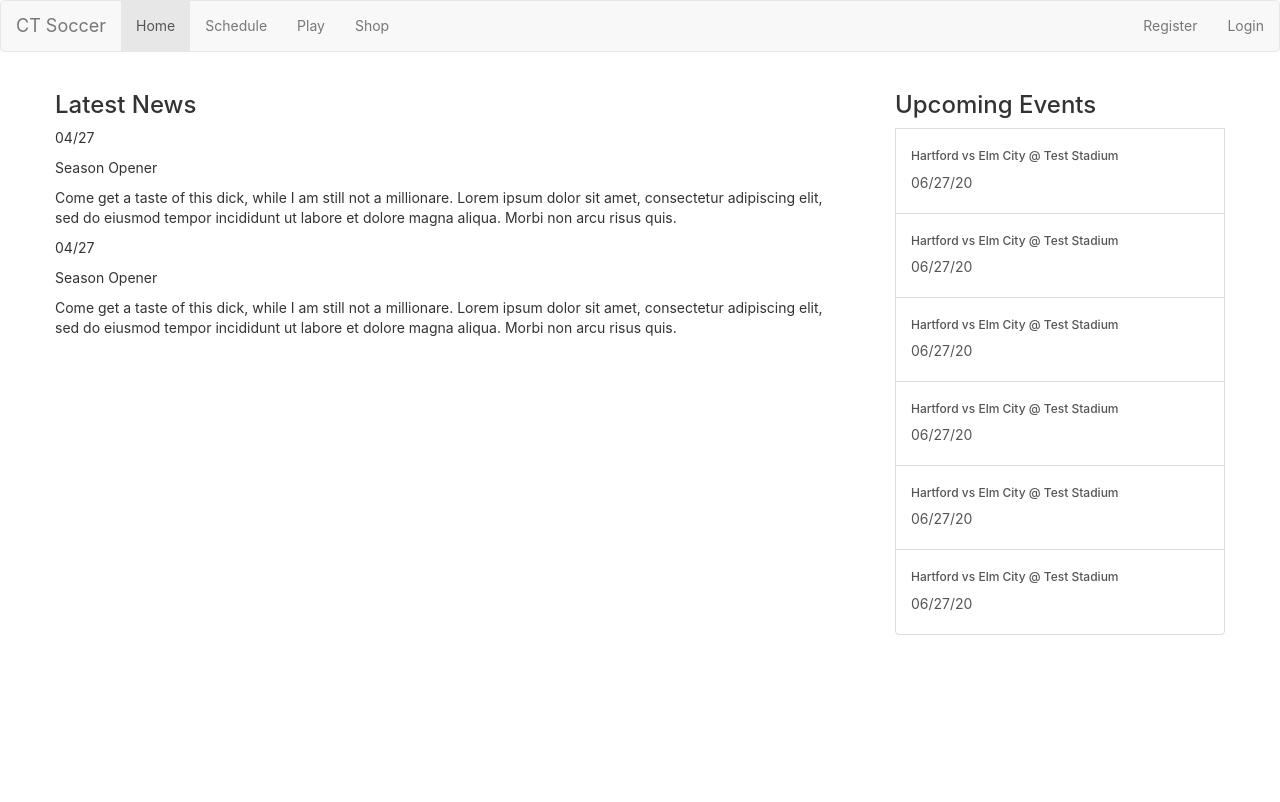
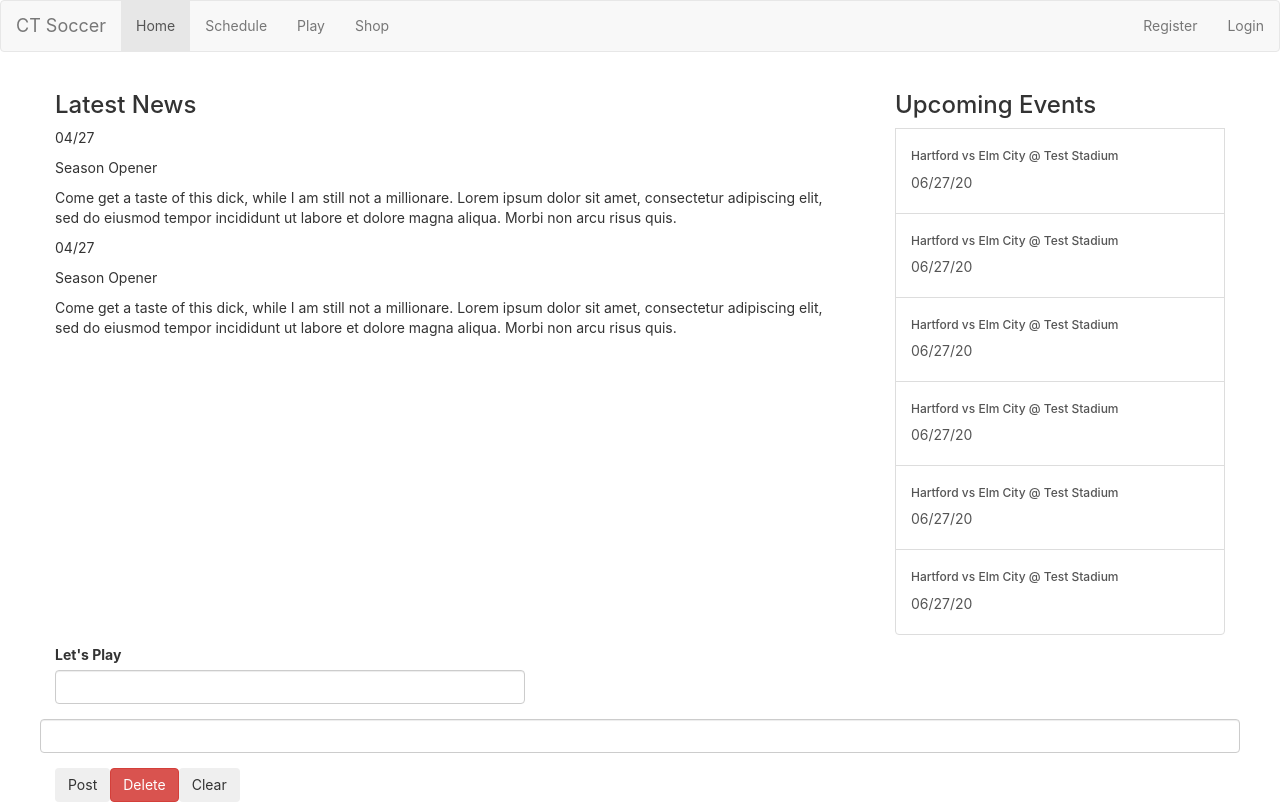
Before and after one commit to TomaszChylinski/ct-soccer, an Angular app in the folder ct-soccer/: page / in a window 1280 px wide. Built offline with nearby package versions, Linux system fonts and the light colour scheme.

Commit message:
feat(ct-soccer): created play feed with form

```diff
--- a/ct-soccer/src/app/app.component.html
+++ b/ct-soccer/src/app/app.component.html
@@ -5,5 +5,7 @@
 
    <app-homepage></app-homepage>
 
+
+   <app-feed></app-feed>
   </div>
 </div>
--- a/ct-soccer/src/app/app.module.ts
+++ b/ct-soccer/src/app/app.module.ts
@@ -10,9 +10,10 @@ import { NavigationComponent } from './shared/navigation/navigation.component';
 import { FooterComponent } from './shared/footer/footer.component';
 import { HomepageComponent } from './homepage/homepage.component';
 import { ScheduleComponent } from './schedule/schedule.component';
-import { FeedComponent } from './feed/feed.component';
 import { StoreComponent } from './store/store.component';
 import { NewsfeedComponent } from './homepage/newsfeed/newsfeed.component';
+import { FeedComponent } from './play/feed/feed.component';
+
 
 @NgModule({
   declarations: [
@@ -23,10 +24,9 @@ import { NewsfeedComponent } from './homepage/newsfeed/newsfeed.component';
     FooterComponent,
     HomepageComponent,
     ScheduleComponent,
-    FeedComponent,
     StoreComponent,
     NewsfeedComponent,
-
+    FeedComponent
   ],
   imports: [
     BrowserModule,
--- a/ct-soccer/src/app/feed/feed.component.html
+++ /dev/null
@@ -1 +0,0 @@
-<p>feed works!</p>
--- a/ct-soccer/src/app/homepage/newsfeed/newsfeed.component.html
+++ b/ct-soccer/src/app/homepage/newsfeed/newsfeed.component.html
@@ -1,3 +1,5 @@
+
+
 
 <div class="row" *ngFor="let feed of newsFeed">
   <div class="col-md-12">
--- a/ct-soccer/src/app/homepage/newsfeed/newsfeed.model.ts
+++ b/ct-soccer/src/app/homepage/newsfeed/newsfeed.model.ts
@@ -1,11 +1,3 @@
 export class Feed {
-  public date: string;
-  public title: string;
-  public body: string;
-
-  constructor(date: string, title: string, body: string) {
-    this.date = date;
-    this.title = title;
-    this.body = body;
-  }
+  constructor(public date: string, public title: string, public body: string) {}
 }
--- /dev/null
+++ b/ct-soccer/src/app/play/feed/feed.component.html
@@ -0,0 +1,23 @@
+<div class="row">
+  <div class="col-xs-12">
+    <form>
+      <div class="row">
+        <div class="col-sm-5 form-group">
+          <label for="letsplay">Let's Play</label>
+          <input type="text" id="letsplay" class="form-control" />
+        </div>
+        <div class="class-sm-2 form-group">
+          <label for="where"></label>
+          <input type="text" id="where" class="form-control" />
+        </div>
+      </div>
+      <div class="row">
+        <div class="col-xs-12">
+          <button class="btn btn-sucess" type="submit">Post</button>
+          <button class="btn btn-danger" type="button">Delete</button>
+          <button class="btn btn-primiary" type="submit">Clear</button>
+        </div>
+      </div>
+    </form>
+  </div>
+</div>
--- a/ct-soccer/src/app/schedule/schedule.model.ts
+++ b/ct-soccer/src/app/schedule/schedule.model.ts
@@ -1,10 +1,4 @@
 export class Schedule {
- public name: string;
- public date: string;
-
-constructor(name: string, date: string){
-this.name = name;
-this.date = date;
-
+constructor(public name: string, public date: string){
  }
 }
```
Also changed, not shown: ct-soccer/src/app/play/feed/feed.component.css (added), ct-soccer/src/app/play/feed/feed.component.ts (renamed from ct-soccer/src/app/feed/feed.component.ts), 1 other file (tests, documents, lock files or other folders). Lines whose indentation alone changed are shown as unchanged.
